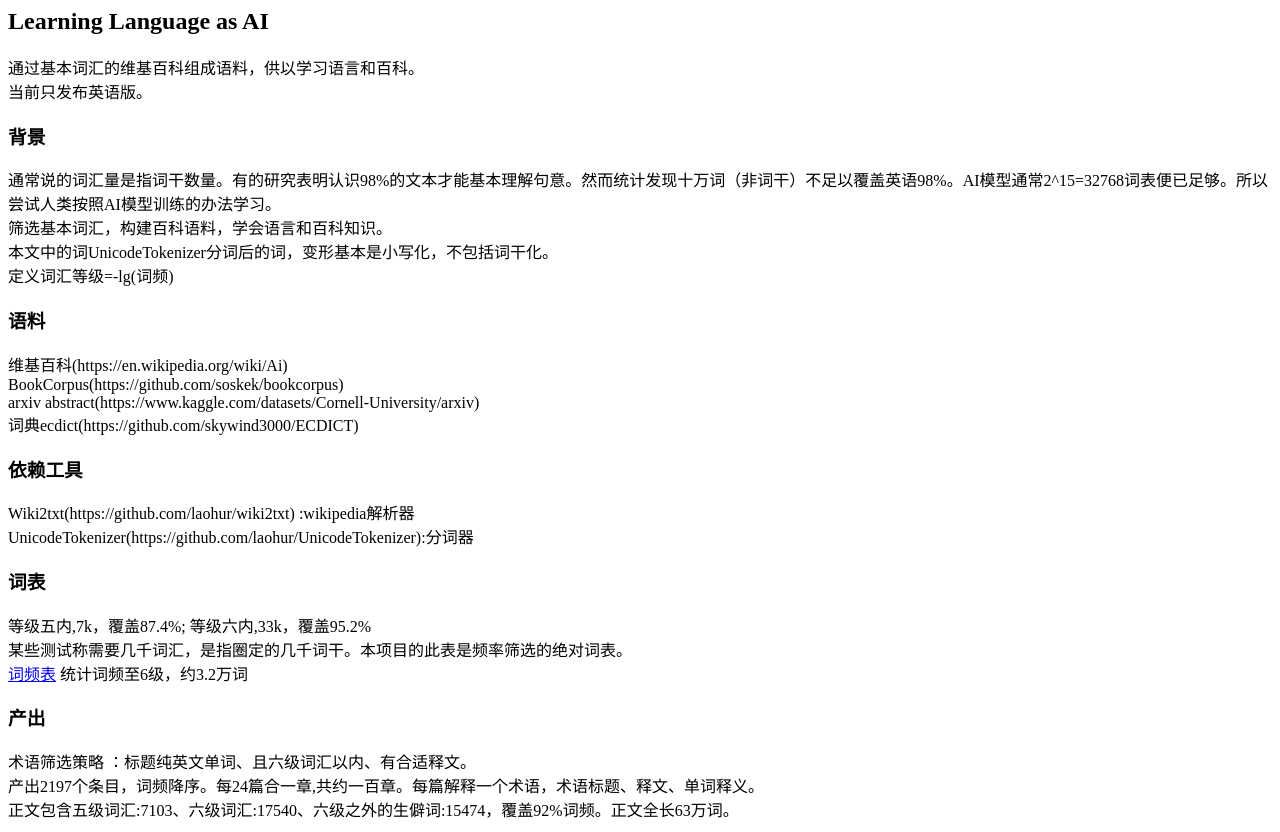
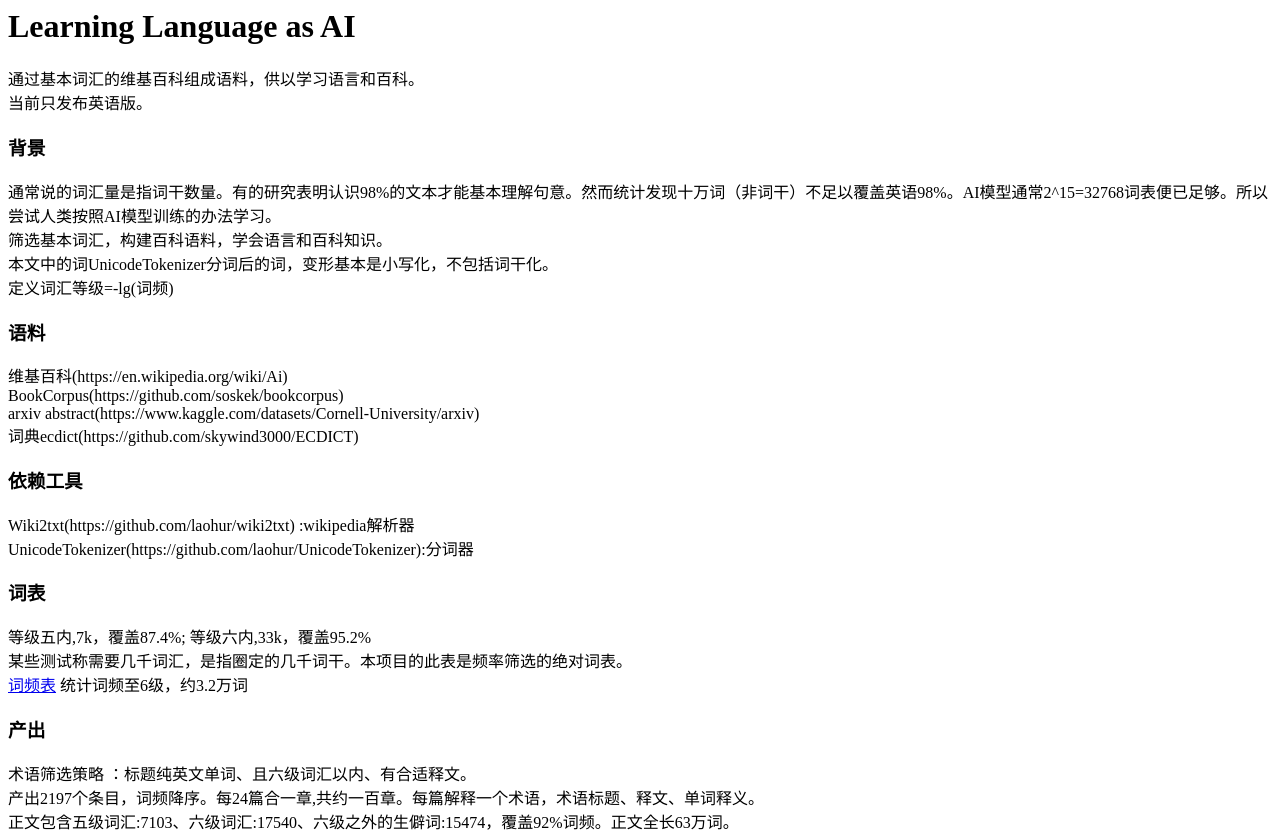
Before and after one commit to laohur/laohur.github.io, a plain HTML site: page LearningLanguageAsAI/index.html in a window 1280 px wide. Shown: the top 832 px of the page. Drawn offline with Linux system fonts and the light colour scheme.

Commit message:
html head

```diff
--- a/LearningLanguageAsAI/index.html
+++ b/LearningLanguageAsAI/index.html
@@ -1,4 +1,5 @@
-<h2> Learning Language as AI </h2>
+<title> Learning Language as AI - Word Frequency  </title>
+<head> <h1> <a >  Learning Language as AI </a></h1> </head>
 
 通过基本词汇的维基百科组成语料，供以学习语言和百科。  </br>
 当前只发布英语版。  </br>
```
